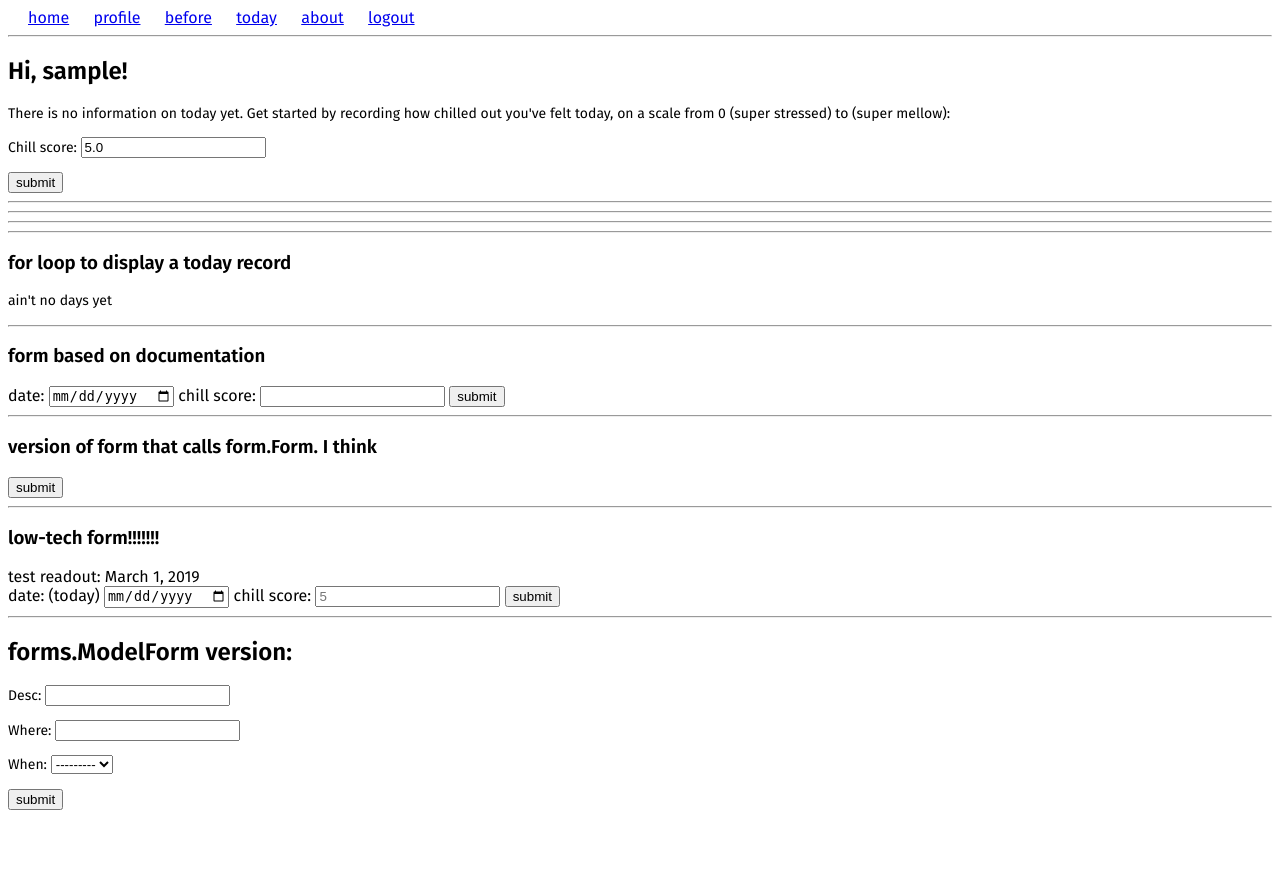
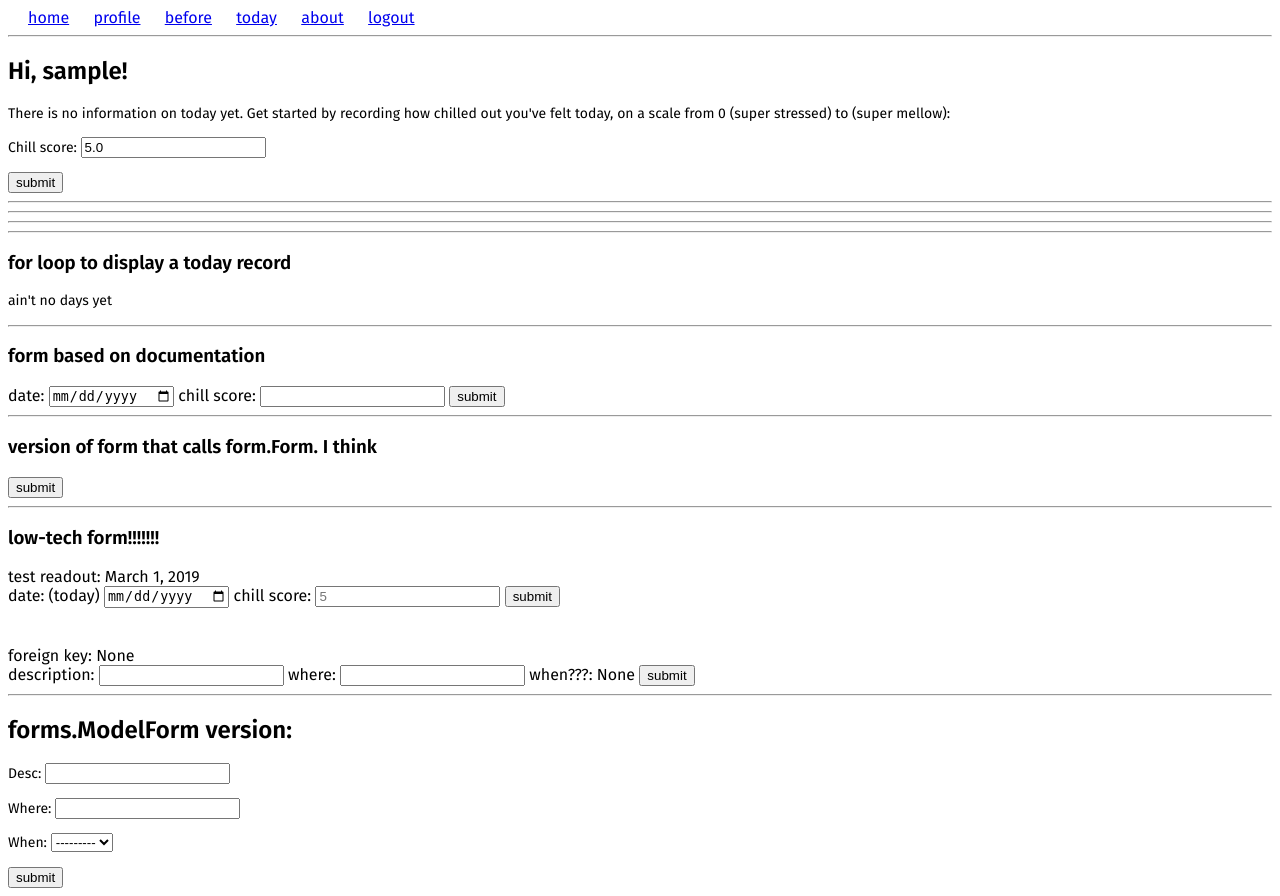
Before and after one commit to tam-en/here_now, a Django app: page /today in a window 1280 px wide. Before the commit the page ends 810 px from the top, so only its background shows below. Run offline with Django 3.2, Linux system fonts and the light colour scheme; the visitor is signed in with stand-in values (Sample User, id 1); data that the repository does not hold is empty; some libraries are stand-ins or nearby versions.

Commit message:
got the right day id to go to the today template!

```diff
--- a/here_now_app/models.py
+++ b/here_now_app/models.py
@@ -10,8 +10,8 @@ class Day(models.Model):
 	user = models.ForeignKey(User, on_delete=models.CASCADE)
 	chill_score = models.DecimalField(decimal_places=1,max_digits=3, default=5.0)
 
-	def __str__(self):
-		return self.date.strftime("%A, %b %d, %Y")
+	# def __str__(self):
+	# 	return self.date.strftime("%A, %b %d, %Y")
 
 class Moment(models.Model):
 	desc = models.CharField(max_length=200)
--- a/here_now_app/templates/today.html
+++ b/here_now_app/templates/today.html
@@ -25,15 +25,19 @@
 					{% endfor %}
 				{% else %}
 					<p>What moments would you like to record from today?</p>
+					<form action="{% url 'post_moment' %}" method="POST">
+						{% csrf_token %}
+						<label>description: </label>
+						<input type="text" name="desc"/>
+						<label>  where: </label>
+						<input type="text" name="where"/>
+						<label>  when???: {{today_day}}</label>
+						<input type="hidden" name="when" value="{{today_day}}"/>
+						<input type="submit" value="submit"/>
+					</form>
 				{% endif %}
 			{% endif %}
 		{% endfor %}
-		<form method="POST" action="post_moment">
-			{% csrf_token %}
-			{{ form2.as_p}}
-			<input type="submit" name="form2" value="submit" />
-		</form>
-
 	{% endif %}
 
 </div>
@@ -98,6 +102,19 @@ test readout: {{now}}
 	<input type="decimal" name="chill_score" placeholder="5"/>
 	<input type="submit" value="submit"/>
 </form>
+<br/>
+<br/>
+foreign key: {{today_day}}
+<form action="{% url 'post_moment' %}" method="POST">
+	{% csrf_token %}
+	<label>description: </label>
+	<input type="text" name="desc"/>
+	<label>  where: </label>
+	<input type="text" name="where"/>
+	<label>  when???: {{today_day}}</label>
+	<input type="hidden" name="when" value="{{today_day}}"/>
+	<input type="submit" value="submit"/>
+</form>
 <hr/>
 
 <h2>forms.ModelForm version:</h2>
--- a/here_now_app/views.py
+++ b/here_now_app/views.py
@@ -57,18 +57,29 @@ def about(request):
 	return render(request, 'about.html')
 
 def today(request):
-	days = list(Day.objects.filter(user_id=request.user.id).order_by('-date')) # to convert days from query string to list
+	days = list(Day.objects.filter(user_id=request.user.id)) # to convert days from query string to list
+	print("here comes days before it's mucked with:", days)
 	now = datetime.datetime.today().date()
 	today_exists = False
 	today_day = None
+	user_today_id = None
 	for day in days:
 		if day.date == now:
 			today_exists = True
-			today_day = list(Day.objects.filter(user_id=request.user.id).filter(date=now))
+			today_day_list = list(Day.objects.filter(user_id=request.user.id).filter(date=now))
+			today_day = ','.join(str(s) for s in today_day_list)
+			today_day = list(today_day.split())
+			today_day = list(today_day[len(today_day)-1])
+			today_day.remove('(')
+			today_day.remove(')')
+			today_day = ''.join(str(s) for s in today_day)
+			today_day = int(today_day)
+			# Day.objects.filter(user_id=request.user.id).filter(date=now)
 	form1 = DayForm()
 	form2 = MomentForm()
 	form3 = SimpleDayForm()
 	print("NOW =", now)
+	print("today_day", today_day)
 	return render(request, 'today.html', {'form1': form1, 'form2': form2, 'days': days, 'now': now, 'today_exists': today_exists, 'today_day': today_day})
 
 def post_day(request):
@@ -80,12 +91,8 @@ def post_day(request):
 		return HttpResponseRedirect('/today')
 
 def post_moment(request):
-	form2 = MomentForm(request.POST)
-	users_dates = list(Day.objects.filter(user_id=request.user.id).order_by('-date'))
-	if form2.is_valid():
-		moment = form2.save(commit=False)
-		moment.save()
-		return HttpResponseRedirect('/today')
+	return HttpResponseRedirect('/today')
+
 
 def before(request):
 	days = list(Day.objects.filter(user_id=request.user.id).order_by('-date')) # to convert days from query string to list
@@ -94,8 +101,3 @@ def before(request):
 		return render(request, 'before.html', {'days': days, 'now': now })
 	else:
 		return render(request, 'before.html', {'days': None, 'now': now })
-
-# def day(request, day_id):
-# 	day = Day.objects.get(id=day_id)
-# 	moments = list(Moment.objects.filter(when_id=day_id))
-# 	return render(request, 'day.html', {'day': day, 'moments': moments})
```
Lines whose indentation alone changed are shown as unchanged.
